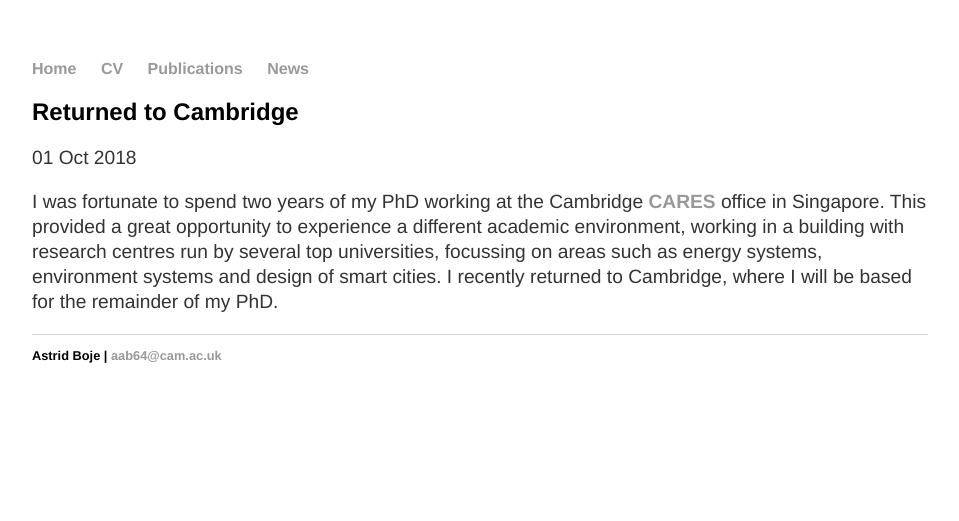
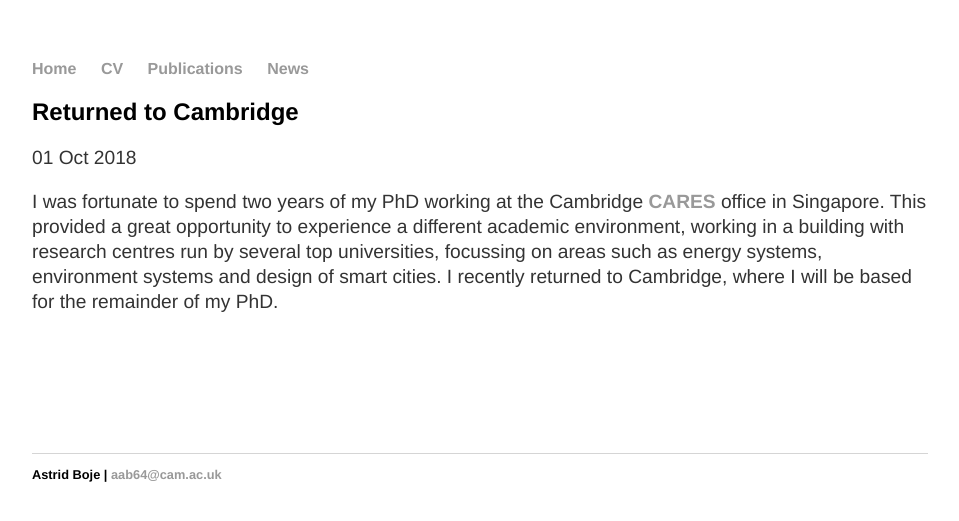
Before and after one commit to aab64/aab64.github.io, a Jekyll site: the page built from _posts/2018-10-01-Returned-to-Cambridge.md, in a window 1280 px wide. Shown: the top 521 px of the page, without its empty margins (160-1119 px from the left). Built offline with Jekyll 4.4.1, drawn with Linux system fonts in a browser that asks for light colours.

Commit message:
Update 2018-10-01-Returned-to-Cambridge.md

```diff
--- a/_posts/2018-10-01-Returned-to-Cambridge.md
+++ b/_posts/2018-10-01-Returned-to-Cambridge.md
@@ -4,10 +4,17 @@ title: "Returned to Cambridge"
 date: 2018-10-01
 ---
 <p>
-I was fortunate to spend two years of my PhD working at the Cambridge
-<a href="https://www.cares.cam.ac.uk/"><b>CARES</b></a> office in Singapore.
-This provided a great opportunity to experience a different academic environment,
-working in a building with research centres run by several top universities,
-focussing on areas such as energy systems, environment systems and design of smart cities.
-I recently returned to Cambridge, where I will be based for the remainder of my PhD.
+  I was fortunate to spend two years of my PhD working at the Cambridge
+  <a href="https://www.cares.cam.ac.uk/"><b>CARES</b></a> office in Singapore.
+  This provided a great opportunity to experience a different academic environment,
+  working in a building with research centres run by several top universities,
+  focussing on areas such as energy systems, environment systems and design of smart cities.
+  I recently returned to Cambridge, where I will be based for the remainder of my PhD.
 </p>
+
+<p>
+  <br/>
+  <br/>
+  <br/>
+  <br/>
+</p>
```
